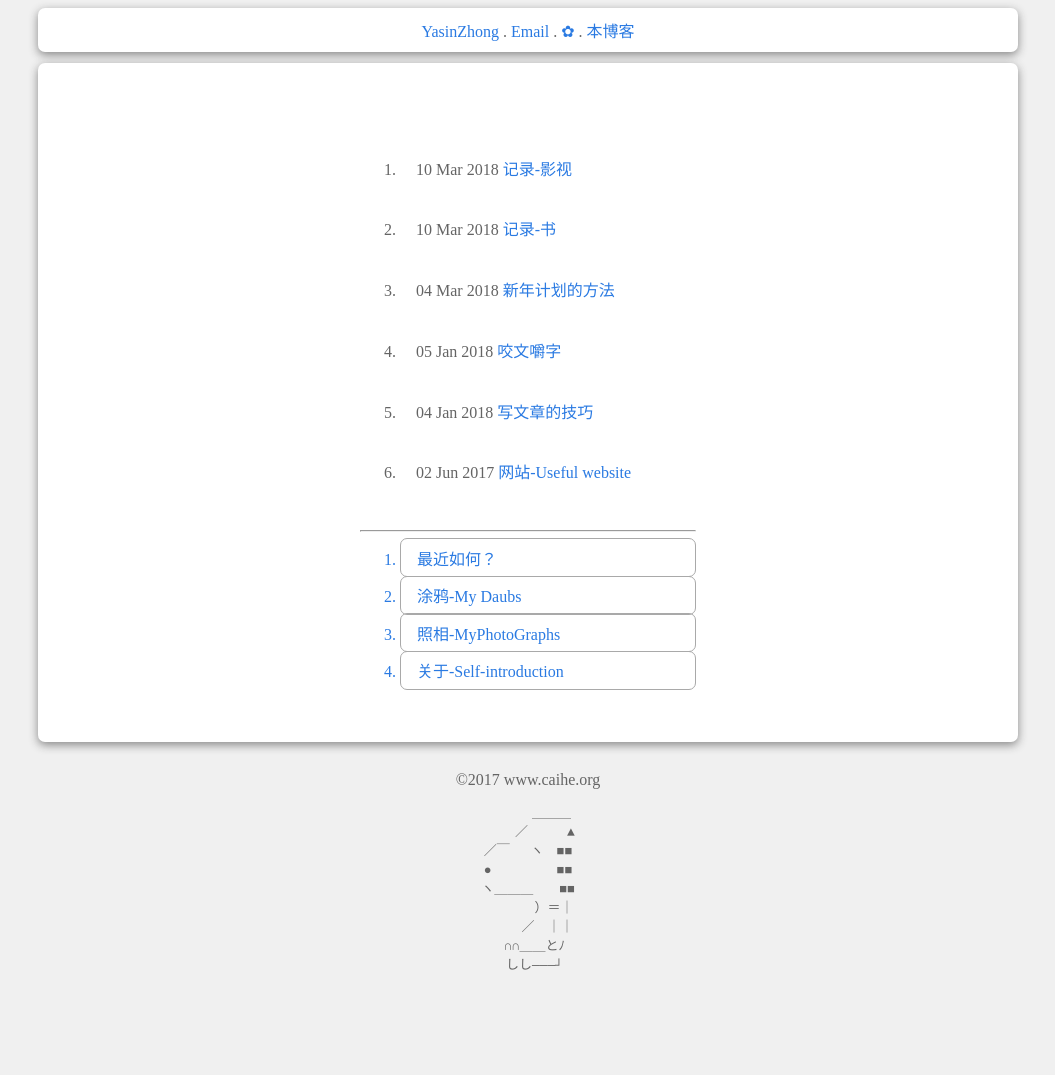
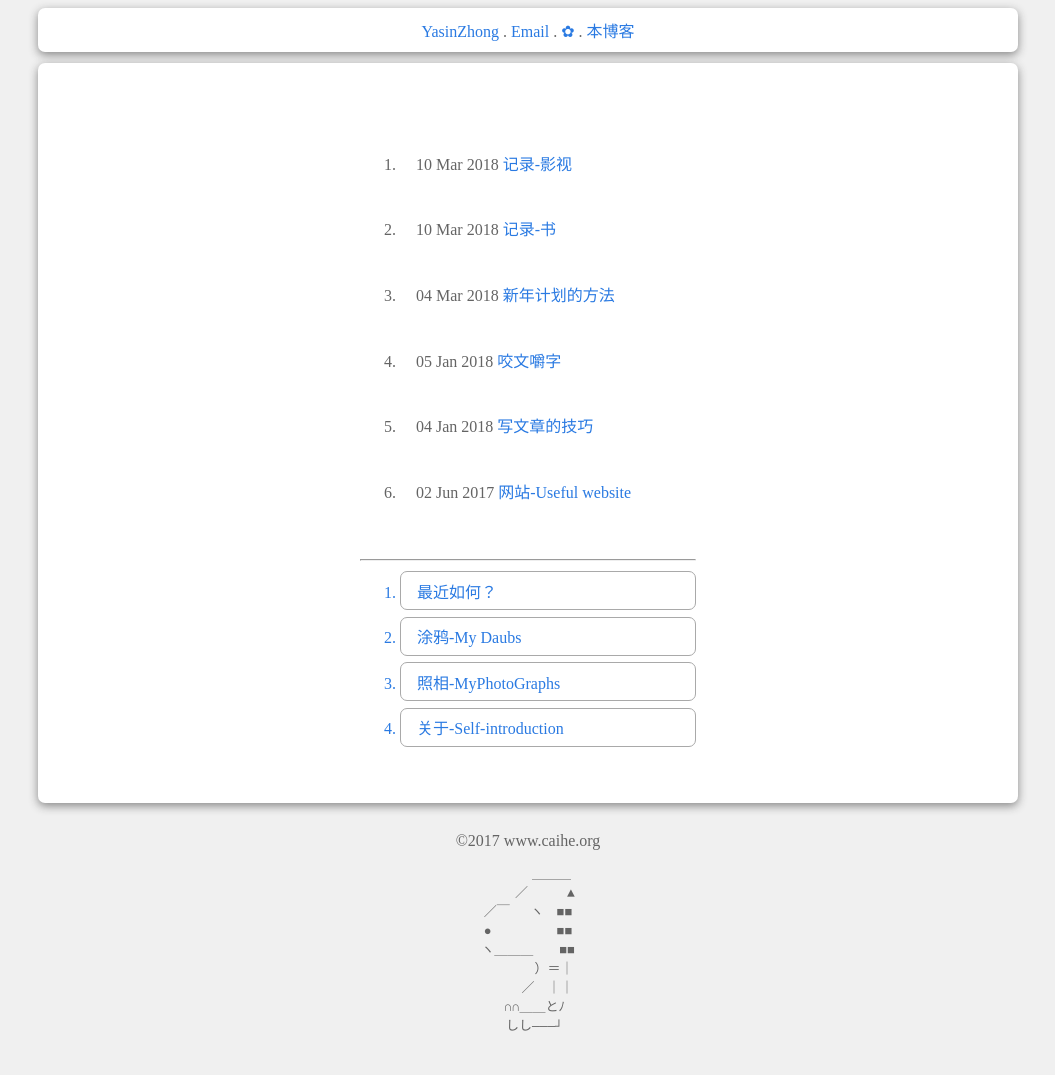
Before and after one commit to YasinZhong/yasinzhong.github.io, a Jekyll site: the page built from index.html, in a window 1280 px wide. Shown: the whole page, without its empty margins (112-1167 px from the left). Built offline with Jekyll 4.4.1, drawn with Linux system fonts in a browser that asks for light colours; comment, search, counter and statistics services are not loaded; before the commit the page ends 1014 px from its top, so only the background shows below that.

Commit message:
2018/03/31

```diff
--- a/index.html
+++ b/index.html
@@ -7,7 +7,7 @@
     <br/><br/>
     <ol>
 　	{% for post in site.posts %}
-　　<li style="border:none;margin: initial;">{{ post.date | date_to_string }}
+　　<li style="border:none;margin: initial;padding-bottom: 1em;padding-top: 0.1em;">{{ post.date | date_to_string }}
 	<a href="{{ site.baseurl }}{{ post.url }}">{{ post.title }}</a>
 	</li>
 　　{% endfor %}
@@ -18,8 +18,8 @@
 	<ol>
 		<style type="text/css">
 			li{
-				margin-top: -0.6em;
-				margin-bottom: -0.6em;
+				margin-top: -0.35em;
+				margin-bottom: -0.35em;
 			}
 		</style>
 		<a href="http://a.caihe.org/Post/twi.html" >  <li>最近如何？</li> </a><br/>
```
